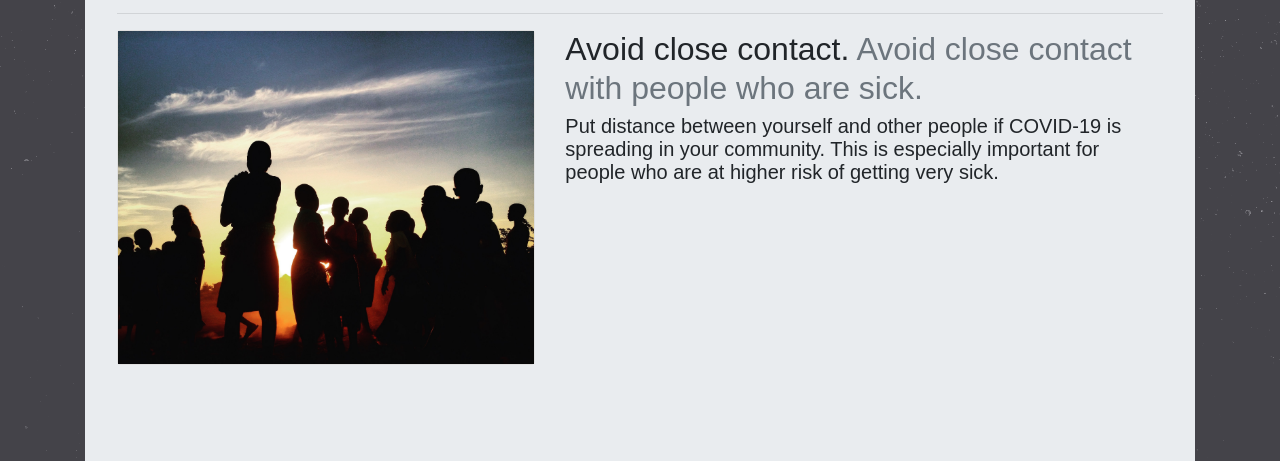
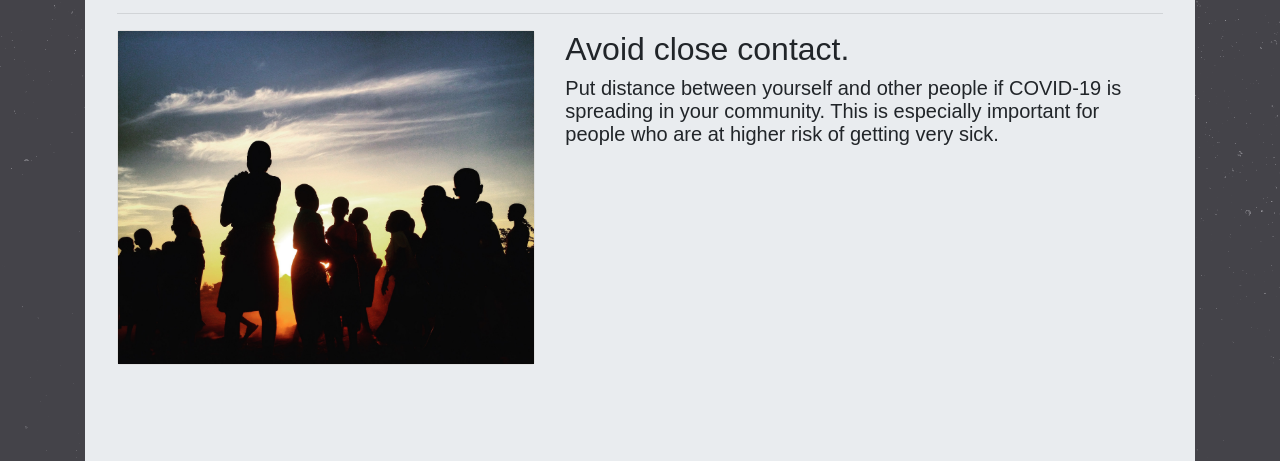
Before and after one commit to shyambravo/covid-19_tracker, a plain HTML site: page prevention.html in a window 1280 px wide. Shown: the part 544-1005 px from the top of the page. Drawn offline with nearby package versions, Linux system fonts and the light colour scheme.

Commit message:
Update prevention.html

```diff
--- a/prevention.html
+++ b/prevention.html
@@ -58,7 +58,7 @@
 
     <div class="row featurette">
       <div class="col-md-7 order-md-2">
-        <h2 class="featurette-heading">Avoid close contact. <span class="text-muted">Avoid close contact with people who are sick.</span></h2>
+        <h2 class="featurette-heading">Avoid close contact. </h2>
         <p class="lead">Put distance between yourself and other people if COVID-19 is spreading in your community. This is especially important for people who are at higher risk of getting very sick.</p>
       </div>
       <div class="col-md-5 order-md-1">
```
